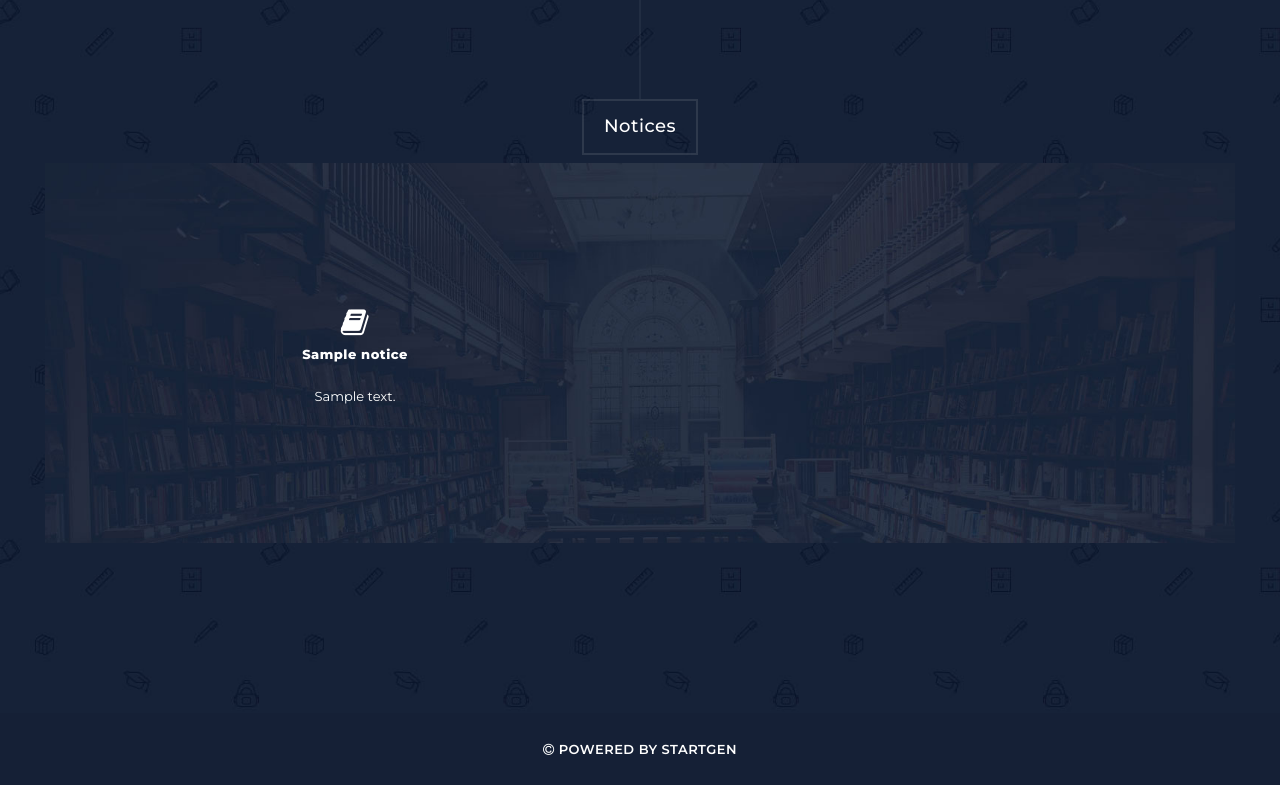
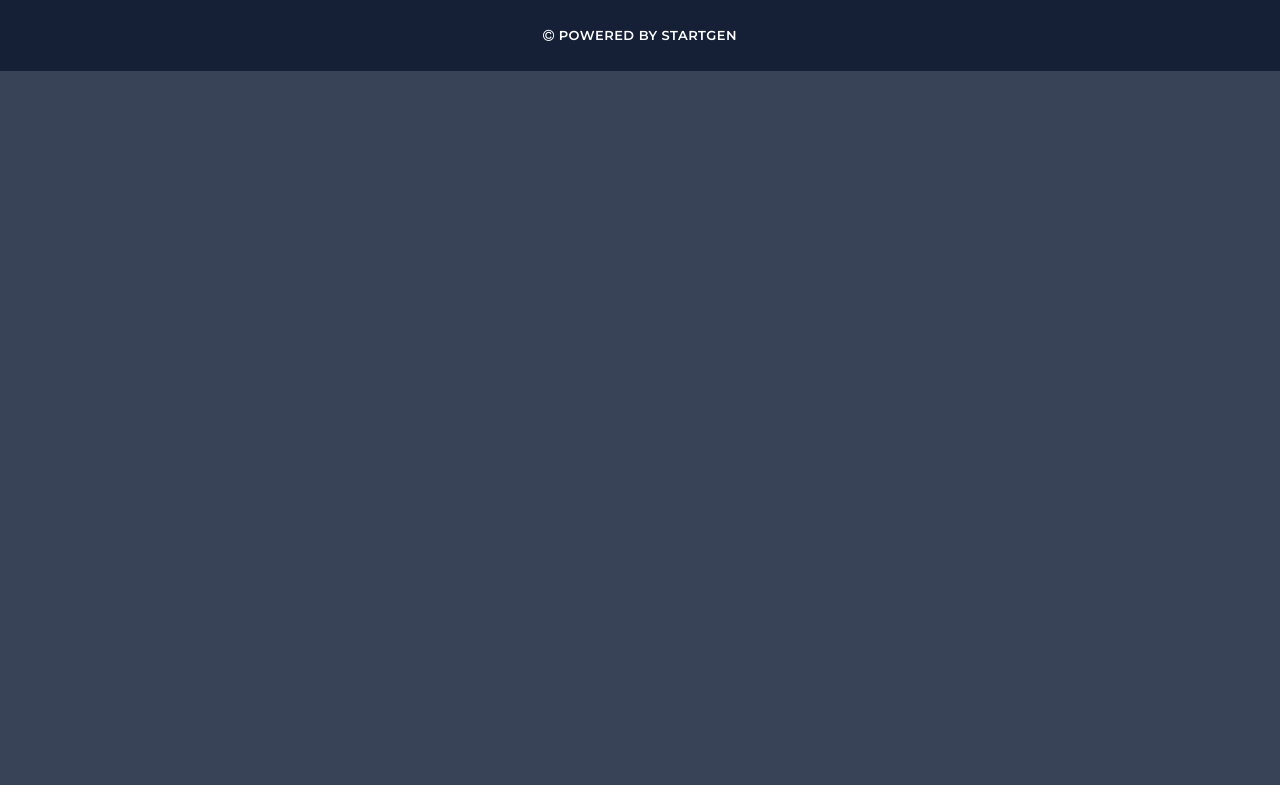
Before and after one commit to Shikhar-13/compsite, a Django app: page / in a window 1280 px wide. Shown: the part 801-1586 px from the top of the page. After the commit the page ends 872 px from the top, so only its background shows below. Run offline with Django 4.2, Linux system fonts and the light colour scheme; tables that the repository leaves empty hold one stand-in row (values such as "Sample post"); some libraries are stand-ins or nearby versions.

Commit message:
final2.0

```diff
--- a/compsite_pro/admin.py
+++ b/compsite_pro/admin.py
@@ -1,9 +1,8 @@
 from django.contrib import admin
 
 # Register your models here.
-from compsite_pro.models import Topic , SubjectEntry,Notice
+from compsite_pro.models import Topic , SubjectEntry
 
 
 admin.site.register(Topic)
 admin.site.register(SubjectEntry)
-admin.site.register(Notice)
--- a/compsite_pro/models.py
+++ b/compsite_pro/models.py
@@ -20,11 +20,3 @@ class SubjectEntry(models.Model):
 
     def _str_(self):
         return self.text[:50] + "..."
-
-class Notice(models.Model):
-    title =models.CharField(max_length=200)
-    text = models.TextField()
-    date_added = models.DateTimeField(auto_now_add=True)
-
-    def _str_(self):
-        return self.text
--- a/compsite_pro/templates/compsite_pro/index.html
+++ b/compsite_pro/templates/compsite_pro/index.html
@@ -114,41 +114,6 @@ https://templatemo.com/tm-557-grad-school
   </section>
 
 
-{% for notice in notices %}
-  <section class="section courses" data-section="section4">
-    <div class="container-fluid">
-      <div class="row">
-        <div class="col-md-12">
-          <div class="section-heading">
-            <h2>Notices</h2>
-          <section class="section video" data-section="section5">
-            <div class="container">
-              <div class="row">
-                <div class="col-md-6 align-self-center">
-                  <div class="left-content">
-                    <div class="content-show">
-                      <h4><i class="fa fa-book"></i>{{ notice.title|linebreaks }}</h4>
-                    </div>
-                    <p>{{ notice.text|linebreaks }}</p>
-                  </div>
-                </div>
-                <div class="col-md-6">
-                </div>
-              </div>
-            </div>
-          </section>
-
-
-
-
-
-          </div>
-        </div>
-      </div>
-      </div>
-  </section>
-  {% empty %}
-  {% endfor %}
 
 
 
--- a/compsite_pro/views.py
+++ b/compsite_pro/views.py
@@ -10,13 +10,10 @@ from reportlab.pdfgen import canvas
 from django.conf import settings
 from django.http import HttpResponse
 from django.http import Http404
-from .models import Notice
 
 # Create your views here.
 def index(request):
-    notices = Notice.objects.order_by('date_added')
-    context = {'notices':notices}
-    return render(request,'compsite_pro/index.html',context)
+    return render(request,'compsite_pro/index.html')
 
 def about(request):
     return render(request,'compsite_pro/about.html')
```
Also changed, not shown: compsite_pro/migrations/0001_initial.py.
